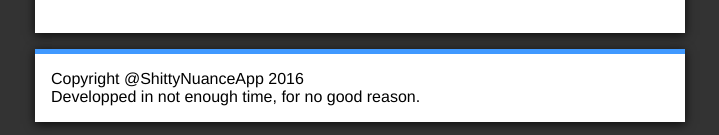
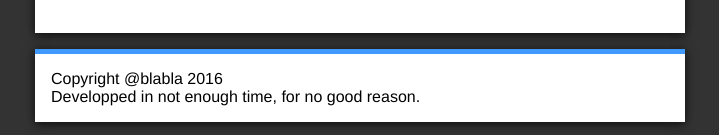
Before and after one commit to maperr/ConUHacks-BoxingClient, a plain HTML site: page index.html in a window 1280 px wide. Shown: the part 687-822 px from the top of the page, without its empty margins (280-999 px from the left). Drawn offline with nearby package versions, Linux system fonts and the light colour scheme.

Commit message:
changed footer

```diff
--- a/index.html
+++ b/index.html
@@ -28,7 +28,7 @@
     </div>
 
     <footer class="page-wrapper">
-        <span>Copyright @ShittyNuanceApp 2016</span>
+        <span>Copyright @blabla 2016</span>
         <br>
         <span>Developped in not enough time, for no good reason.</span>
     </div>
```
